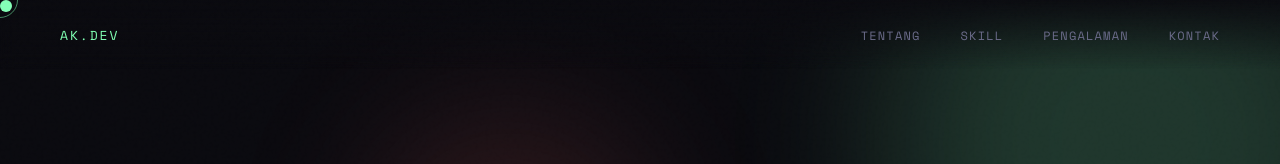
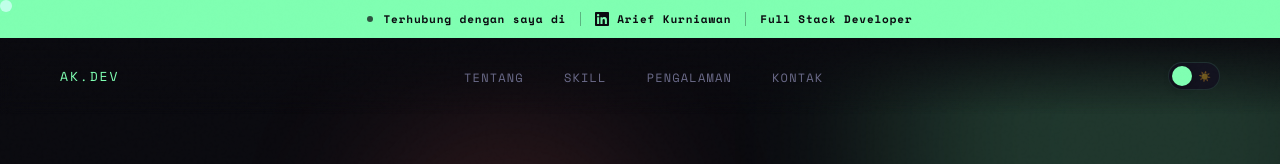
Before and after one commit to arief1306/my-portofolio, a plain HTML site: page index.html in a window 1280 px wide. Shown: the top 164 px of the page. Drawn offline with nearby package versions, Linux system fonts and the light colour scheme.

Commit message:
Add theme toggle functionality and styles

```diff
--- a/index.html
+++ b/index.html
@@ -18,9 +18,35 @@
     --text: #e8e8f0;
     --muted: #6b6b8a;
     --border: rgba(127,255,178,0.12);
+    --nav-bg: rgba(10,10,15,0.95);
+    --shadow: rgba(0,0,0,0.4);
+  }
+
+  /* LIGHT MODE */
+  html.light {
+    --bg: #f4f3ef;
+    --bg2: #eceae4;
+    --card: #ffffff;
+    --accent: #00a65a;
+    --accent2: #0077cc;
+    --accent3: #e03030;
+    --text: #1a1a2e;
+    --muted: #6b7280;
+    --border: rgba(0,166,90,0.15);
+    --nav-bg: rgba(244,243,239,0.95);
+    --shadow: rgba(0,0,0,0.1);
   }
 
   html { scroll-behavior: smooth; }
+
+  /* smooth theme transition */
+  body, nav, section, footer, .hero, .card, .info-card, .edu-card,
+  .exp-item, .chip, .contact-wrap, .chikuro-modal, .chikuro-browser-bar,
+  .iframe-loading, .float-badge, .btn-primary, .btn-outline, .contact-link,
+  .marquee-section, .skill-group-title, .browser-url {
+    transition: background-color 0.45s ease, border-color 0.45s ease,
+                color 0.3s ease, box-shadow 0.45s ease !important;
+  }
 
   body {
     background: var(--bg);
@@ -29,6 +55,16 @@
     overflow-x: hidden;
     cursor: none;
   }
+
+  /* LIGHT MODE overrides */
+  html.light .hero-name .line2 { -webkit-text-stroke-color: var(--text); }
+  html.light body::before { opacity: 0.12; }
+  html.light .glitch::before { color: var(--accent2); }
+  html.light .glitch::after { color: var(--accent3); }
+  html.light .chikuro-overlay { background: rgba(230,228,220,0.88); }
+  html.light .chikuro-browser-bar { background: var(--bg2); }
+  html.light .iframe-loading { background: var(--card); color: var(--muted); }
+  html.light nav { background: linear-gradient(to bottom, var(--nav-bg), transparent); }
 
   /* CUSTOM CURSOR */
   .cursor {
@@ -64,7 +100,7 @@
     position: fixed; top: 0; left: 0; right: 0; z-index: 100;
     padding: 24px 60px;
     display: flex; align-items: center; justify-content: space-between;
-    background: linear-gradient(to bottom, rgba(10,10,15,0.95), transparent);
+    background: linear-gradient(to bottom, var(--nav-bg), transparent);
     backdrop-filter: blur(8px);
   }
   .nav-logo {
@@ -1005,6 +1041,90 @@
     animation: spin 0.8s linear infinite;
   }
 
+
+  /* TOPBAR */
+  .topbar {
+    position: fixed; top: 0; left: 0; right: 0; z-index: 200;
+    height: 38px;
+    background: var(--accent);
+    display: flex; align-items: center; justify-content: center;
+    gap: 10px;
+    font-family: 'Space Mono', monospace;
+    font-size: 11px;
+    letter-spacing: 0.08em;
+    color: var(--bg);
+    font-weight: 700;
+    overflow: hidden;
+  }
+  html.light .topbar { color: var(--bg); }
+  .topbar a {
+    color: var(--bg);
+    text-decoration: none;
+    display: flex; align-items: center; gap: 8px;
+    transition: opacity 0.2s;
+  }
+  .topbar a:hover { opacity: 0.75; }
+  .topbar-divider {
+    width: 1px; height: 14px;
+    background: currentColor;
+    opacity: 0.3;
+    margin: 0 4px;
+  }
+  .topbar-pulse {
+    width: 6px; height: 6px;
+    background: var(--bg);
+    border-radius: 50%;
+    animation: pulse 2s infinite;
+    opacity: 0.7;
+  }
+  /* LinkedIn SVG icon */
+  .li-icon {
+    width: 14px; height: 14px;
+    fill: var(--bg);
+    flex-shrink: 0;
+  }
+  /* push nav + hero down */
+  nav { top: 38px !important; }
+  .hero { padding-top: 158px !important; }
+
+  /* THEME TOGGLE */
+  .theme-toggle {
+    position: relative;
+    width: 52px; height: 28px;
+    background: var(--card);
+    border: 1.5px solid var(--border);
+    border-radius: 100px;
+    cursor: pointer;
+    transition: background 0.4s, border-color 0.4s;
+    flex-shrink: 0;
+  }
+  .theme-toggle:hover { border-color: var(--accent); }
+  .toggle-thumb {
+    position: absolute;
+    top: 3px; left: 3px;
+    width: 20px; height: 20px;
+    background: var(--accent);
+    border-radius: 50%;
+    transition: transform 0.4s cubic-bezier(0.34,1.56,0.64,1), background 0.4s;
+    display: flex; align-items: center; justify-content: center;
+    font-size: 11px;
+    box-shadow: 0 2px 8px rgba(0,0,0,0.3);
+  }
+  html.light .toggle-thumb {
+    transform: translateX(24px);
+    background: var(--accent);
+  }
+  .toggle-icon-dark, .toggle-icon-light {
+    position: absolute;
+    font-size: 10px;
+    transition: opacity 0.3s;
+    pointer-events: none;
+  }
+  .toggle-icon-dark { left: 8px; top: 50%; transform: translateY(-50%); opacity: 1; }
+  .toggle-icon-light { right: 8px; top: 50%; transform: translateY(-50%); opacity: 0.4; }
+  html.light .toggle-icon-dark { opacity: 0.4; }
+  html.light .toggle-icon-light { opacity: 1; }
+
   @media (max-width: 900px) {
     nav { padding: 20px 24px; }
     .hero { padding: 100px 24px 60px; }
@@ -1021,6 +1141,21 @@
 </head>
 <body>
 
+<!-- TOPBAR -->
+<div class="topbar">
+  <div class="topbar-pulse"></div>
+  <span>Terhubung dengan saya di</span>
+  <div class="topbar-divider"></div>
+  <a href="https://www.linkedin.com/in/arief-kurniawan-b087b6213/" target="_blank" rel="noopener">
+    <svg class="li-icon" viewBox="0 0 24 24" xmlns="http://www.w3.org/2000/svg">
+      <path d="M20.447 20.452h-3.554v-5.569c0-1.328-.027-3.037-1.852-3.037-1.853 0-2.136 1.445-2.136 2.939v5.667H9.351V9h3.414v1.561h.046c.477-.9 1.637-1.85 3.37-1.85 3.601 0 4.267 2.37 4.267 5.455v6.286zM5.337 7.433a2.062 2.062 0 0 1-2.063-2.065 2.064 2.064 0 1 1 2.063 2.065zm1.782 13.019H3.555V9h3.564v11.452zM22.225 0H1.771C.792 0 0 .774 0 1.729v20.542C0 23.227.792 24 1.771 24h20.451C23.2 24 24 23.227 24 22.271V1.729C24 .774 23.2 0 22.222 0h.003z"/>
+    </svg>
+    Arief Kurniawan
+  </a>
+  <div class="topbar-divider"></div>
+  <span>Full Stack Developer</span>
+</div>
+
 <!-- Cursor -->
 <div class="cursor" id="cursor"></div>
 <div class="cursor-ring" id="cursorRing"></div>
@@ -1037,6 +1172,11 @@
     <li><a href="#experience">Pengalaman</a></li>
     <li><a href="#contact">Kontak</a></li>
   </ul>
+  <button class="theme-toggle" id="themeToggle" aria-label="Toggle theme" onclick="toggleTheme()">
+    <span class="toggle-icon-dark">🌙</span>
+    <span class="toggle-icon-light">☀️</span>
+    <div class="toggle-thumb"></div>
+  </button>
 </nav>
 
 <!-- HERO -->
@@ -1350,7 +1490,19 @@
 </footer>
 
 <script>
-  // CURSOR
+  // THEME TOGGLE
+  (function() {
+    const saved = localStorage.getItem('theme');
+    if (saved === 'light') document.documentElement.classList.add('light');
+  })();
+
+  function toggleTheme() {
+    const html = document.documentElement;
+    html.classList.toggle('light');
+    localStorage.setItem('theme', html.classList.contains('light') ? 'light' : 'dark');
+  }
+
+    // CURSOR
   const cursor = document.getElementById('cursor');
   const ring = document.getElementById('cursorRing');
   let mx = 0, my = 0, rx = 0, ry = 0;
```
